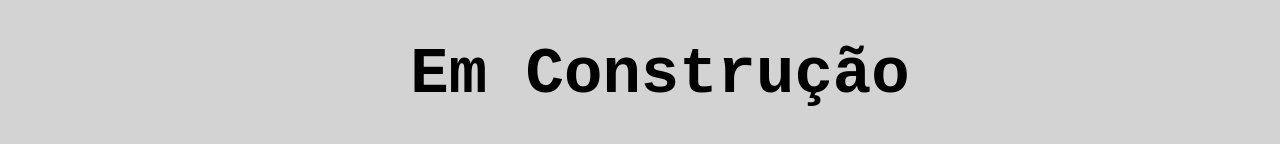
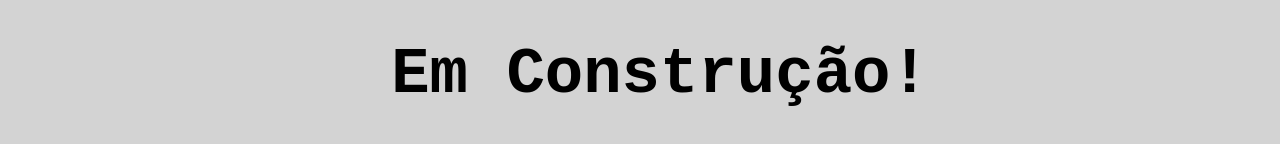
Before and after one commit to Andreisgl/andreisegal.dev.br, a plain HTML site: page index.html in a window 1280 px wide. Shown: the part 396-540 px from the top of the page. Drawn offline with Linux system fonts and the light colour scheme.

Commit message:
Update index.html

```diff
--- a/index.html
+++ b/index.html
@@ -21,7 +21,7 @@
                 <li><a href="https://github.com/Andreisgl"> <img src="./images/icons/github_icon.png" alt="Github"></a></li>
                 <li><a href="https://www.linkedin.com/in/andrei-segal-8097a0259/"> <img src="./images/icons/linkedin_icon.png" alt="Linkedin"></a></li>
 
-                <h1>Em Construção</h1>
+                <h1>Em Construção!</h1>
             </ul>
         </div>
 
```
